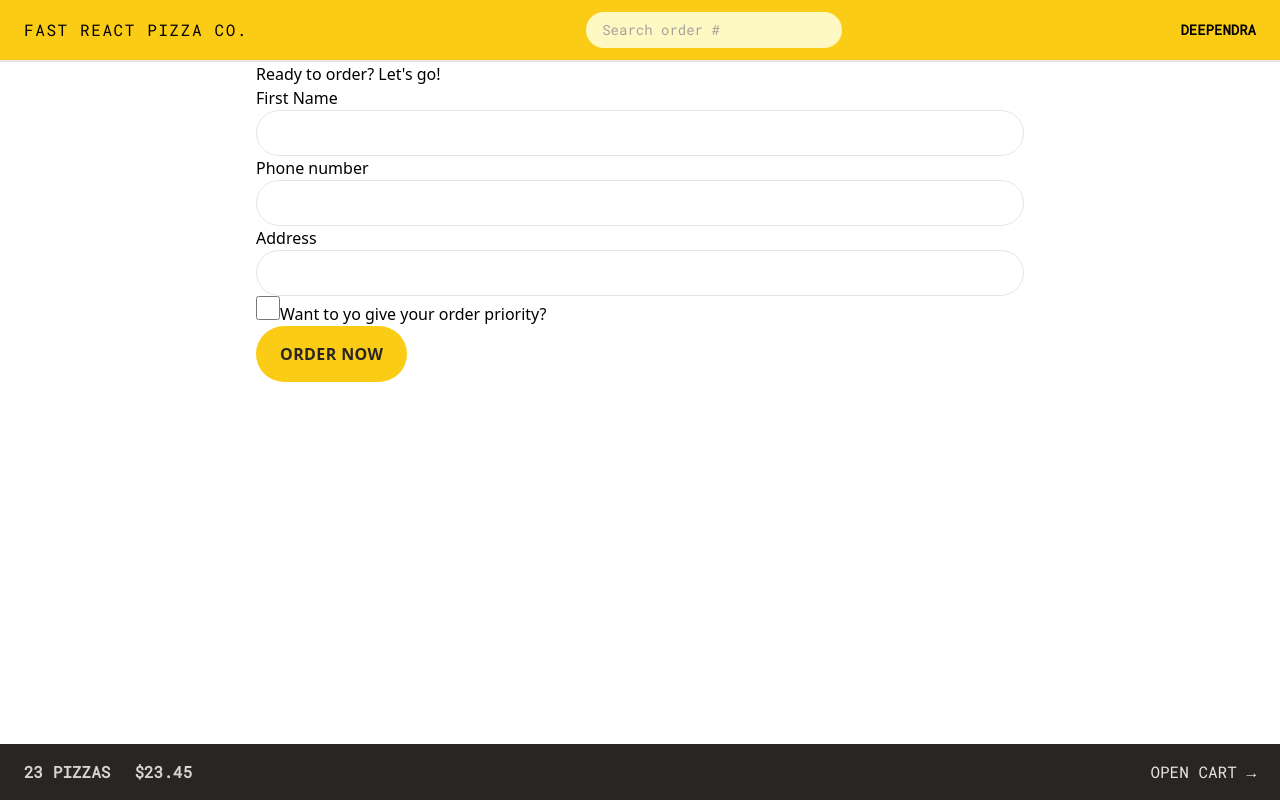
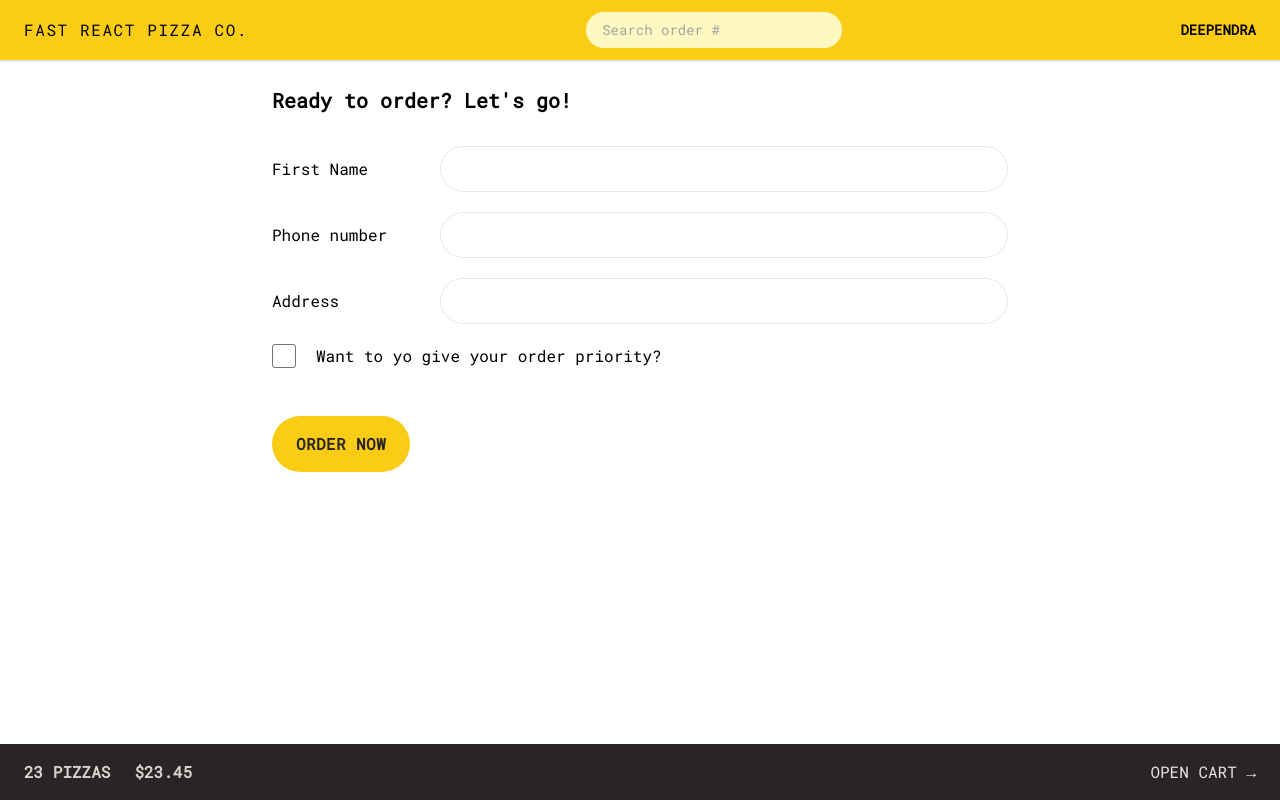
Before and after one commit to trdxDeepu/Fast-React-Pizza-Co, a React (Vite) app: page /order/new in a window 1280 px wide. Built offline with nearby package versions, Linux system fonts and the light colour scheme.

Commit message:
added style in orderitem

```diff
--- a/src/features/order/CreateOrder.jsx
+++ b/src/features/order/CreateOrder.jsx
@@ -47,31 +47,42 @@
   const cart = fakeCart;
 
   return (
-    <div>
-      <h2>Ready to order? Let's go!</h2>
+    <div className="px-4 py-6">
+      <h2 className="mb-8 font-robotoMono text-xl font-semibold">
+        Ready to order? Let's go!
+      </h2>
 
       <Form method="POST">
-        <div>
-          <label>First Name</label>
-          <input type="text" name="customer" required className="input" />
+        <div className="mb-5 flex flex-col gap-2 sm:flex-row sm:items-center">
+          <label className="sm:basis-40">First Name</label>
+          <input type="text" name="customer" required className="input grow" />
         </div>
 
-        <div>
-          <label>Phone number</label>
-          <div>
-            <input type="tel" name="phone" required className="input" />
+        <div className="mb-5 flex flex-col gap-2 sm:flex-row sm:items-center">
+          <label className="sm:basis-40 ">Phone number</label>
+          <div className="grow">
+            <input type="tel" name="phone" required className="input w-full " />
           </div>
-          {formErrors?.phone && <p>{formErrors.phone}</p>}
+          {formErrors?.phone && (
+            <p className="mt-2 rounded-md bg-red-100 p-2 text-xs text-red-700">
+              {formErrors.phone}
+            </p>
+          )}
         </div>
 
-        <div>
-          <label>Address</label>
-          <div>
-            <input type="text" name="address" required className="input" />
+        <div className="mb-5 flex flex-col gap-2 sm:flex-row sm:items-center">
+          <label className="sm:basis-40">Address</label>
+          <div className="grow">
+            <input
+              type="text"
+              name="address"
+              required
+              className="input w-full"
+            />
           </div>
         </div>
 
-        <div>
+        <div className="mb-12 flex items-center gap-5">
           <input
             type="checkbox"
             name="priority"
@@ -80,12 +91,14 @@
             focus:ring focus:ring-yellow-400 focus:ring-offset-2"
           />
 
-          <label htmlFor="priority">Want to yo give your order priority?</label>
+          <label htmlFor="priority" className="font-medium">
+            Want to yo give your order priority?
+          </label>
         </div>
 
         <div>
           <input type="hidden" name="cart" value={JSON.stringify(cart)} />
-          <Button disabled={isSubmitting} type='primary'>
+          <Button disabled={isSubmitting} type="primary">
             {isSubmitting ? 'Placing a order' : 'Order now'}
           </Button>
         </div>
--- a/src/features/order/Order.jsx
+++ b/src/features/order/Order.jsx
@@ -1,14 +1,15 @@
 /* eslint-disable no-unused-vars */
 // Test ID: IIDSAT
 
-import { useLoaderData } from "react-router-dom";
-import { getOrder } from "../../services/apiRestaurant";
+import { useLoaderData } from 'react-router-dom';
+import { getOrder } from '../../services/apiRestaurant';
+import OrderItem from './OrderItem';
 
 import {
   calcMinutesLeft,
   formatCurrency,
   formatDate,
-} from "../../utils/helpers";
+} from '../../utils/helpers';
 
 function Order() {
   const order = useLoaderData();
@@ -26,29 +27,51 @@
   const deliveryIn = calcMinutesLeft(estimatedDelivery);
 
   return (
-    <div>
-      <div>
-        <h2>Status</h2>
+    <div className="space-y-8 px-4 py-6 ">
+      <div className="flex flex-wrap items-center justify-between">
+        <h2 className="text-xl font-semibold">Order#{id} Status</h2>
 
-        <div>
-          {priority && <span>Priority</span>}
-          <span>{status} order</span>
+        <div className="space-x-2 ">
+          {priority && (
+            <span className="rounded-full bg-red-500 px-3 py-1 text-sm font-semibold uppercase tracking-wide text-red-50">
+              Priority
+            </span>
+          )}
+          <span className="rounded-full bg-green-500 px-3 py-1 text-sm font-semibold uppercase tracking-wide text-green-50">
+            {status} order
+          </span>
         </div>
       </div>
 
-      <div>
-        <p>
+      <div className="flex flex-wrap items-center justify-between gap-2 bg-stone-200 px-6 py-5  ">
+        <p className="font-medium ">
           {deliveryIn >= 0
             ? `Only ${calcMinutesLeft(estimatedDelivery)} minutes left 😃`
-            : "Order should have arrived"}
+            : 'Order should have arrived'}
         </p>
-        <p>(Estimated delivery: {formatDate(estimatedDelivery)})</p>
+        <p className="text-xs text-stone-500">
+          (Estimated delivery: {formatDate(estimatedDelivery)})
+        </p>
       </div>
 
-      <div>
-        <p>Price pizza: {formatCurrency(orderPrice)}</p>
-        {priority && <p>Price priority: {formatCurrency(priorityPrice)}</p>}
-        <p>To pay on delivery: {formatCurrency(orderPrice + priorityPrice)}</p>
+      <ul className="divide-y divide-stone-200 border-b border-t">
+        {cart.map((item) => (
+          <OrderItem item={item} key={item.id} />
+        ))}
+      </ul>
+
+      <div className="space-y-2 bg-stone-200 px-6 py-5">
+        <p className="text-xs font-medium text-stone-600">
+          Price pizza: {formatCurrency(orderPrice)}
+        </p>
+        {priority && (
+          <p className="text-xs font-medium text-stone-600">
+            Price priority: {formatCurrency(priorityPrice)}
+          </p>
+        )}
+        <p className="font-bold">
+          To pay on delivery: {formatCurrency(orderPrice + priorityPrice)}
+        </p>
       </div>
     </div>
   );
--- a/src/features/order/OrderItem.jsx
+++ b/src/features/order/OrderItem.jsx
@@ -6,12 +6,12 @@
   const { quantity, name, totalPrice } = item;
 
   return (
-    <li>
-      <div>
-        <p>
-          <span>{quantity}&times;</span> {name}
+    <li className="py-3 ">
+      <div className="flex items-center justify-between gap-4 text-sm ">
+        <p >
+          <span className="font-bold"> {quantity}&times;</span> {name}
         </p>
-        <p>{formatCurrency(totalPrice)}</p>
+        <p className="font-bold">{formatCurrency(totalPrice)}</p>
       </div>
     </li>
   );
--- a/src/index.css
+++ b/src/index.css
@@ -5,7 +5,7 @@
 
 @layer components {
   .input {
-    @apply w-full rounded-full border border-stone-200 px-4 py-2
+    @apply  rounded-full border border-stone-200 px-4 py-2
             text-sm transition-all duration-300 placeholder:text-stone-400
             focus:outline-none focus:ring focus:ring-yellow-400 md:px-6 md:py-3;
   }
--- a/src/ui/AppLayout.jsx
+++ b/src/ui/AppLayout.jsx
@@ -8,7 +8,7 @@
   const isLoading = navigation.state === 'loading';
 
   return (
-    <div className="grid h-screen grid-rows-[auto_1fr_auto] ">
+    <div className="grid h-screen grid-rows-[auto_1fr_auto] font-robotoMono ">
       {isLoading && <Loader />}
 
       <Header />
--- a/src/ui/Button.jsx
+++ b/src/ui/Button.jsx
@@ -7,7 +7,7 @@
   const styles = {
     primary: base + ' px-4 py-4 md:px-6 md:py-4 ',
     small: base + ' px-4 py-2 md:px-5 md:py-2.5 text-xs ',
-    secondary:'inline-block rounded-full border-2 border-stone-300 font-semibold uppercase tracking-wide text-stone-400 transition-colors duration-300 hover:bg-stone-300 focus:bg-stone-300 hover:text-stone-800  focus:outline-none focus:ring hover:text-stone-800 focus:ring-stone-200 focus:ring-offset-2 disabled:cursor-not-allowed  px-4 py-2.5 md:px-6 md:py-3.5',
+    secondary:'inline-block text-sm rounded-full border-2 border-stone-300 font-semibold uppercase tracking-wide text-stone-400 transition-colors duration-300 hover:bg-stone-300 focus:bg-stone-300 hover:text-stone-800  focus:outline-none focus:ring hover:text-stone-800 focus:ring-stone-200 focus:ring-offset-2 disabled:cursor-not-allowed  px-4 py-2.5 md:px-6 md:py-3.5',
   };
 
   if (to)
--- a/src/ui/Home.jsx
+++ b/src/ui/Home.jsx
@@ -2,7 +2,7 @@
 
 function Home() {
   return (
-    <div className=" font-robotoMono my-10 sm:my-16 text-center">
+    <div className=" my-10 sm:my-16 text-center">
       <h1 className="mb-4 text-center text-4xl font-semibold ">
         The best pizza.
         <br />
```
Also changed, not shown: index.html (+2 -2 lines).
